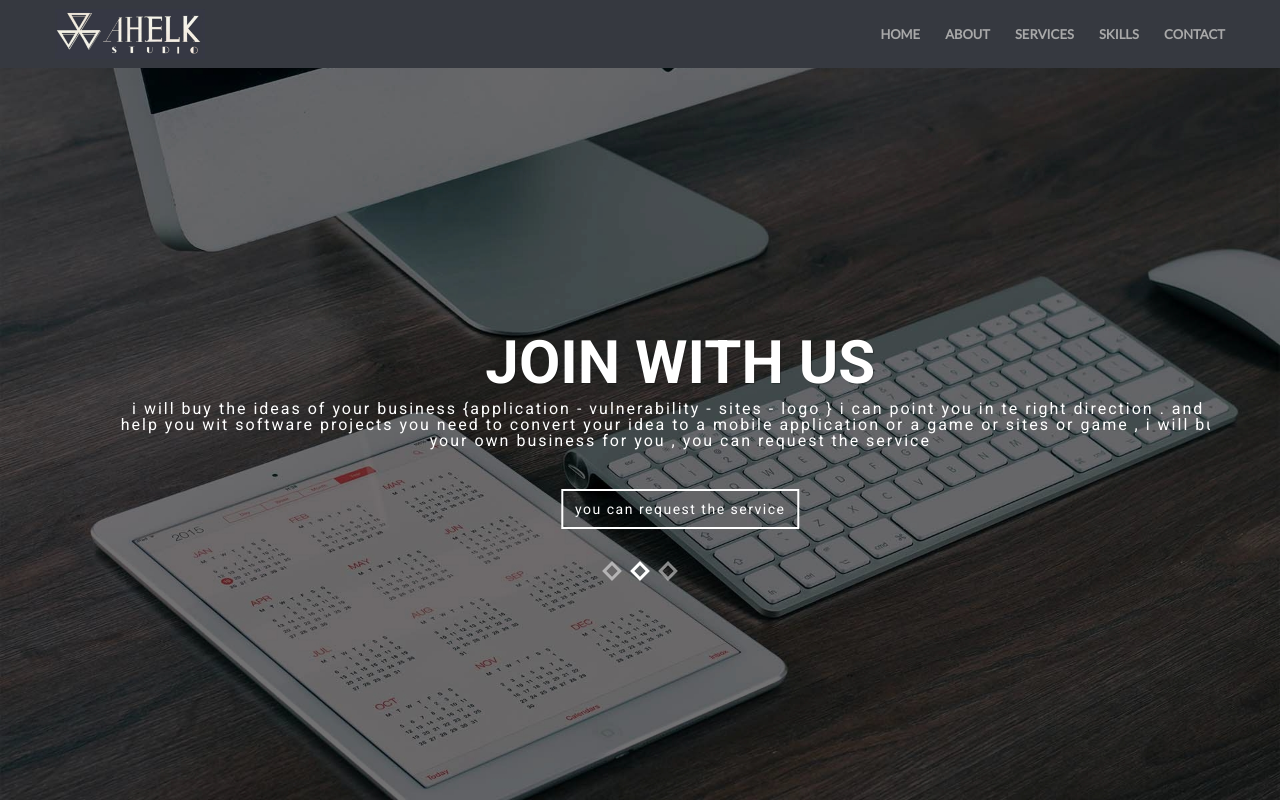
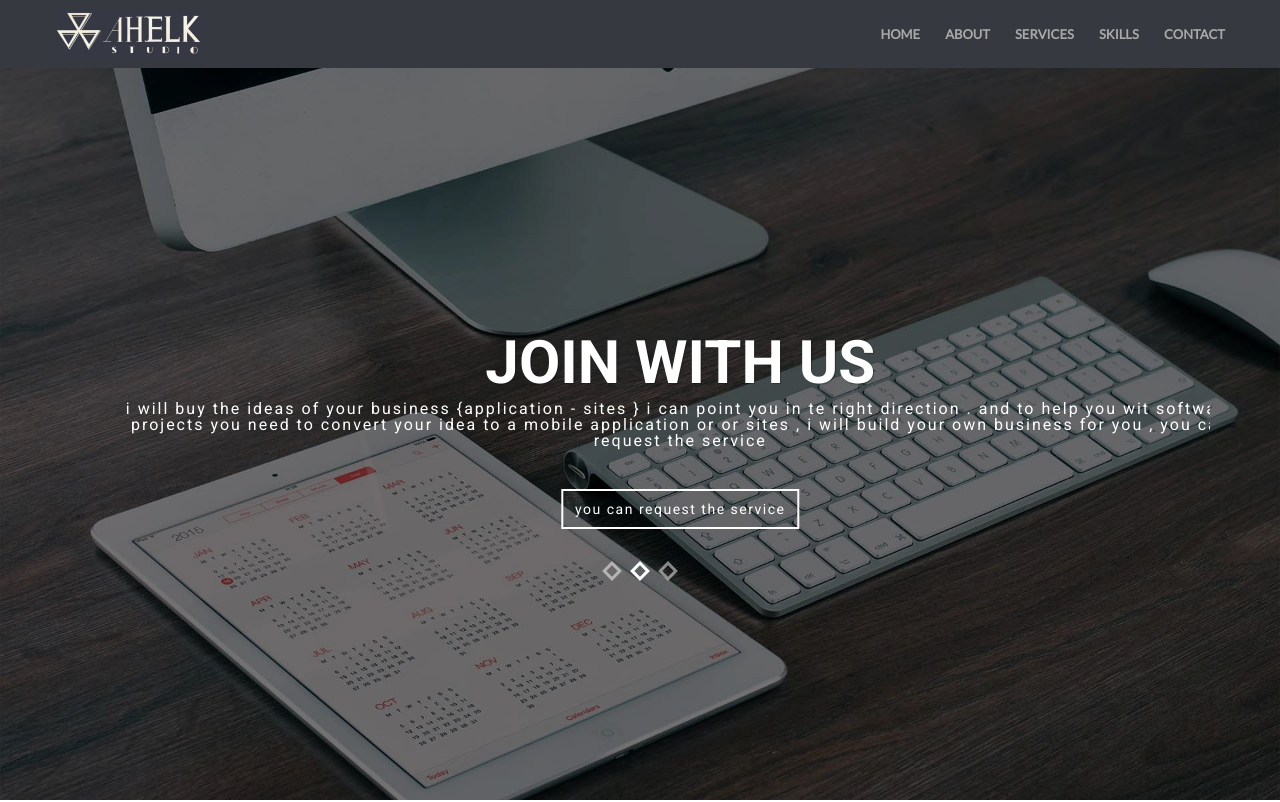
Before and after one commit to abderrahimhb20/ahelkstudio, a plain HTML site: page index.html in a window 1280 px wide. Shown: the top 802 px of the page. Drawn offline with nearby package versions, Linux system fonts and the light colour scheme.

Commit message:
Update index.html

```diff
--- a/index.html
+++ b/index.html
@@ -102,9 +102,9 @@
 							</div>
 							<div class="item">
 								<h1>Join with us</h1>
-								<p>i will buy the ideas of your business {application - vulnerability - sites - logo }
+								<p>i will buy the ideas of your business {application - sites  }
                                     i can point you in te right direction . and to help you wit software projects
-                                    you need to convert your idea to a mobile application or a game or sites or game , i will build your own business for you , you can request the service</p>
+                                    you need to convert your idea to a mobile application or or sites , i will build your own business for you , you can request the service</p>
 								<div class="extra-space-l"></div>
 								<a class="btn btn-blank" href="#social-section" target="_blank" role="button">you can request the service</a>
 							</div>
```
